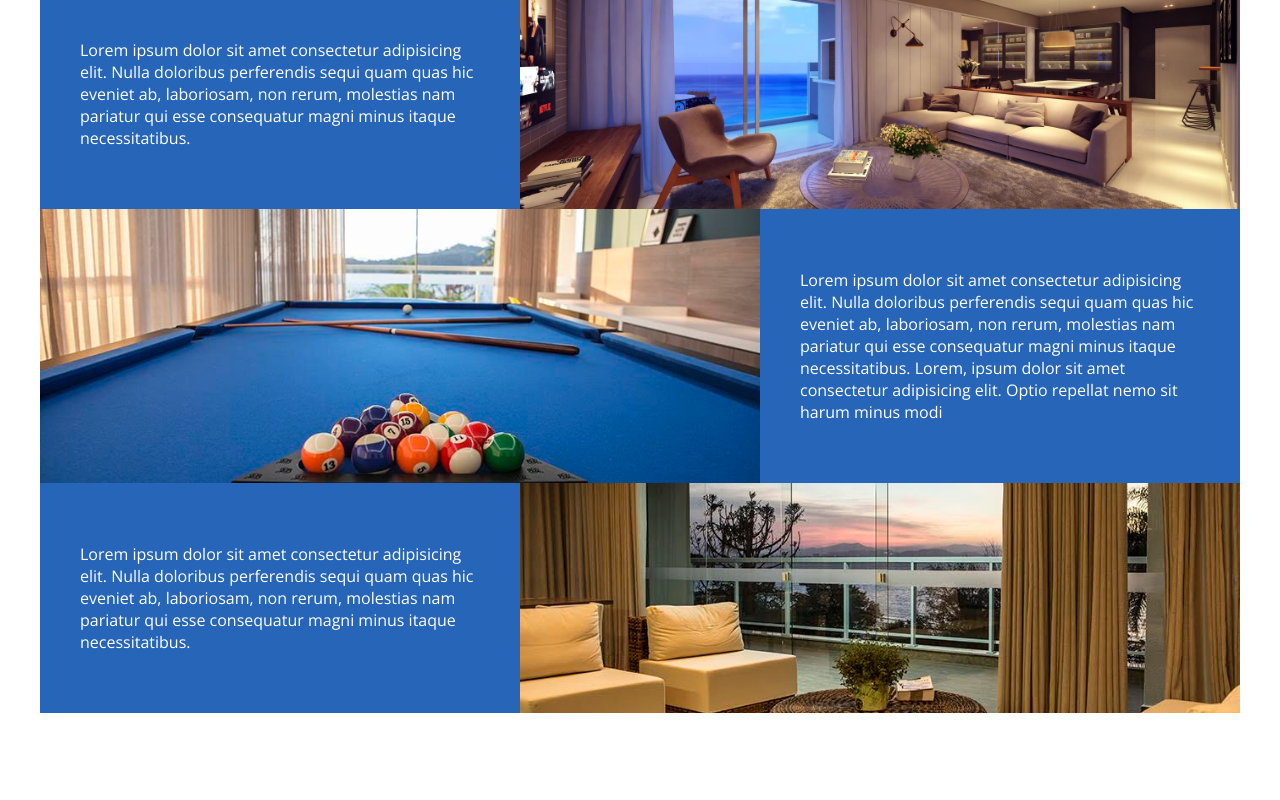
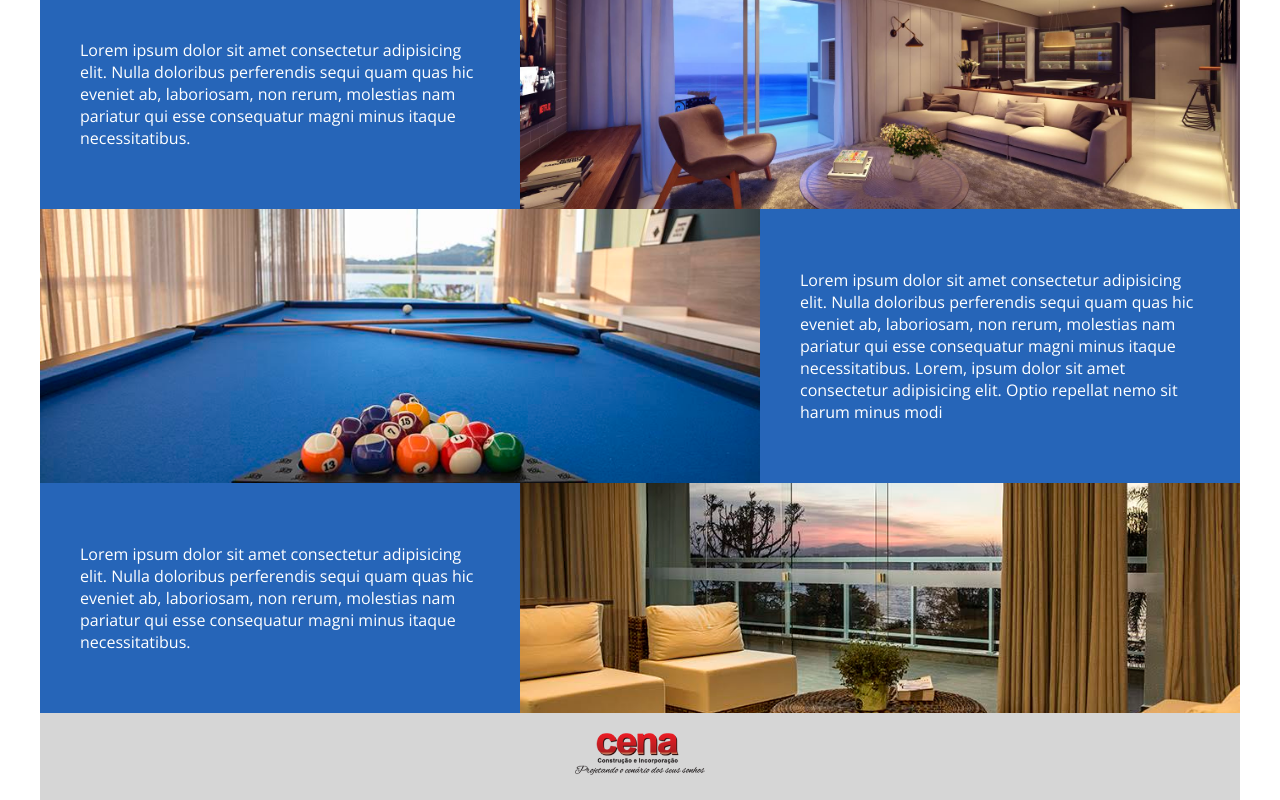
Before and after one commit to MaikyWilliam/Projeto_2_Danki.code, a plain HTML site: page index.html in a window 1280 px wide. Shown: the part 1133-1933 px from the top of the page. Before the commit the page ends 1846 px from the top, so only its background shows below. Drawn offline with nearby package versions, Linux system fonts and the light colour scheme.

Commit message:
add footer

```diff
--- a/css/style.css
+++ b/css/style.css
@@ -66,7 +66,7 @@ section.cover-form{
     top: -2.5%;
     width: 400px;
     height: 105%;
-    box-shadow: 1px 1px 2px 1px rgb(180, 180, 180);
+    box-shadow: 1px 1px 2px 1px rgba(180, 180, 180);
     background-color: white;
 }
 
@@ -163,6 +163,16 @@ section.chamada p{
     color: white;
 }
 
+footer .container{
+    padding: 20px 0;
+    text-align: center;
+    background-color:#d6d6d6;
+}
+
+footer img{
+    width: 130px;
+}
+
 @media screen and (max-width: 960px) {
     .bg{
         height: auto;
@@ -190,6 +200,7 @@ section.chamada p{
     }
 
     .item-2-mosaico{
+        text-align: justify;
         width: 100%;
     }
 }
--- a/index.html
+++ b/index.html
@@ -2,9 +2,9 @@
 <html lang="pt-br">
 <head>
     <meta charset="UTF-8">
-    <meta charset="description" content="Conteudo do meu site">
-    <meta charset="author" content="Maiky William">
-    <meta charset="keywords" content="palavras,separadas,por,virgulas">
+    <meta name="description" content="Conteudo do meu site">
+    <meta name="author" content="Maiky William">
+    <meta name="keywords" content="palavras,separadas,por,virgulas">
     <meta http-equiv="X-UA-Compatible" content="IE=edge">
     <meta name="viewport" content="width=device-width, initial-scale=1.0">
     <link rel="stylesheet" href="css/style.css">
@@ -89,5 +89,10 @@
             </div><!--felx-mosaico-->
         </div><!--container-->
     </section><!--mosaico-->
+    <footer>
+        <div class="container">
+            <img src="imagens/logo1.png" alt="logo-1">
+        </div>
+    </footer>
 </body>
 </html>
```
